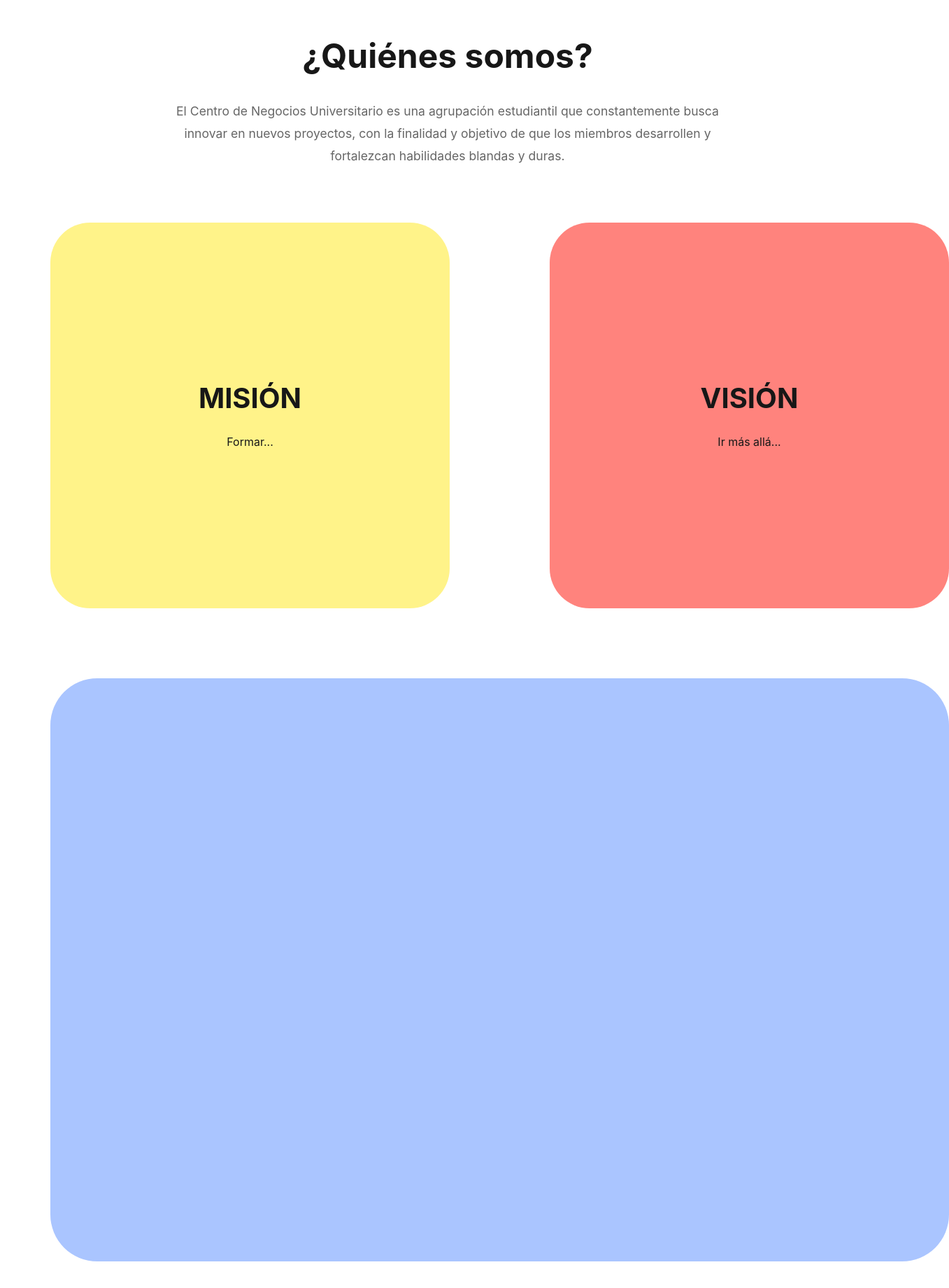
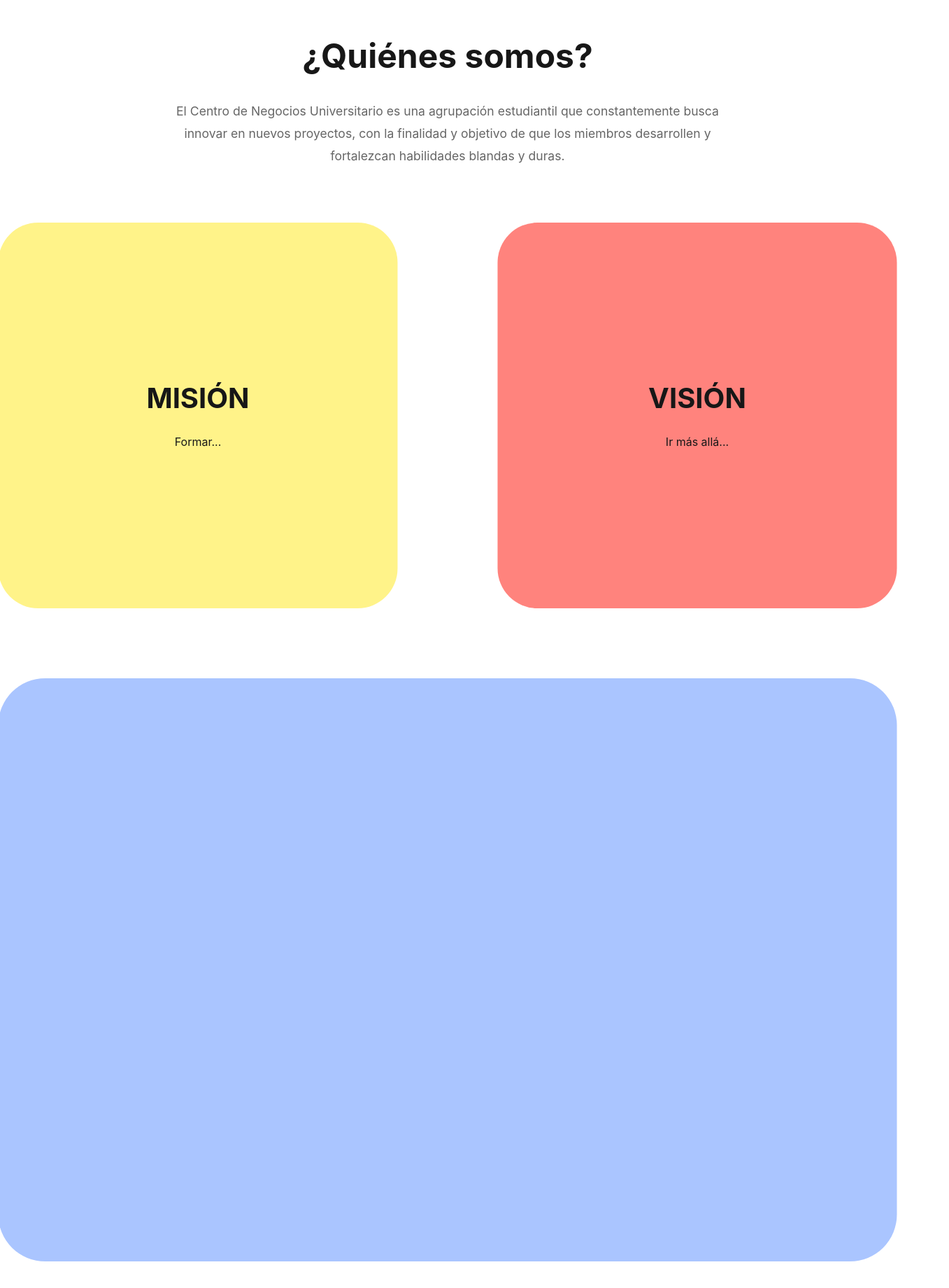
Before and after one commit to Centro-de-Negocios-Universitarios/WebPrototype, a Next.js app: page /quienes-somos in a window 1280 px wide. Shown: the part 142-1982 px from the top of the page at 70% size, 1357 px wide, since content can reach past the window. Built offline with nearby package versions, Linux system fonts and the light colour scheme.

Commit message:
fix: center card containers horizontally using transform
- Apply position: relative and left: 50% to .cards container
- Use transform: translateX(-50%) for precise centering
- Apply same centering technique to .largeCard container
- Ensure all page sections align with title and description

```diff
--- a/app/components/WhoWeAre.module.css
+++ b/app/components/WhoWeAre.module.css
@@ -27,6 +27,10 @@
 
     width: 1285px;
     margin: 80px auto 0;
+
+    position: relative;
+    left: 50%;
+    transform:translateX(-50%)
 }
 
 .cardYellow,
@@ -77,5 +81,9 @@
   background-color: var(--cnu-blue);
   border-radius: 67px;
 
-  margin: 100px auto 0;
+  margin-top: 100px;
+
+  position: relative;
+  left: 50%;
+  transform:translateX(-50%);
 }
```
